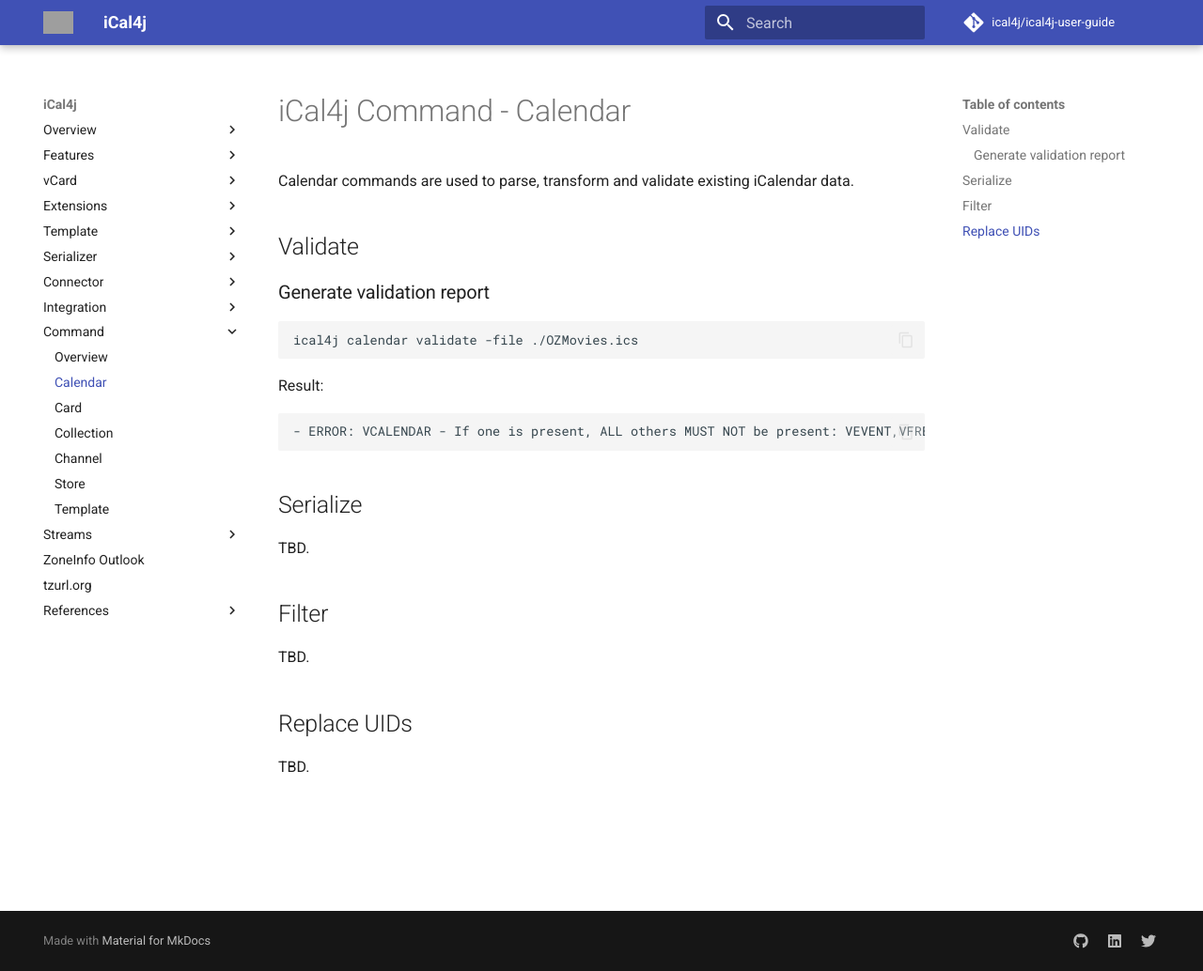
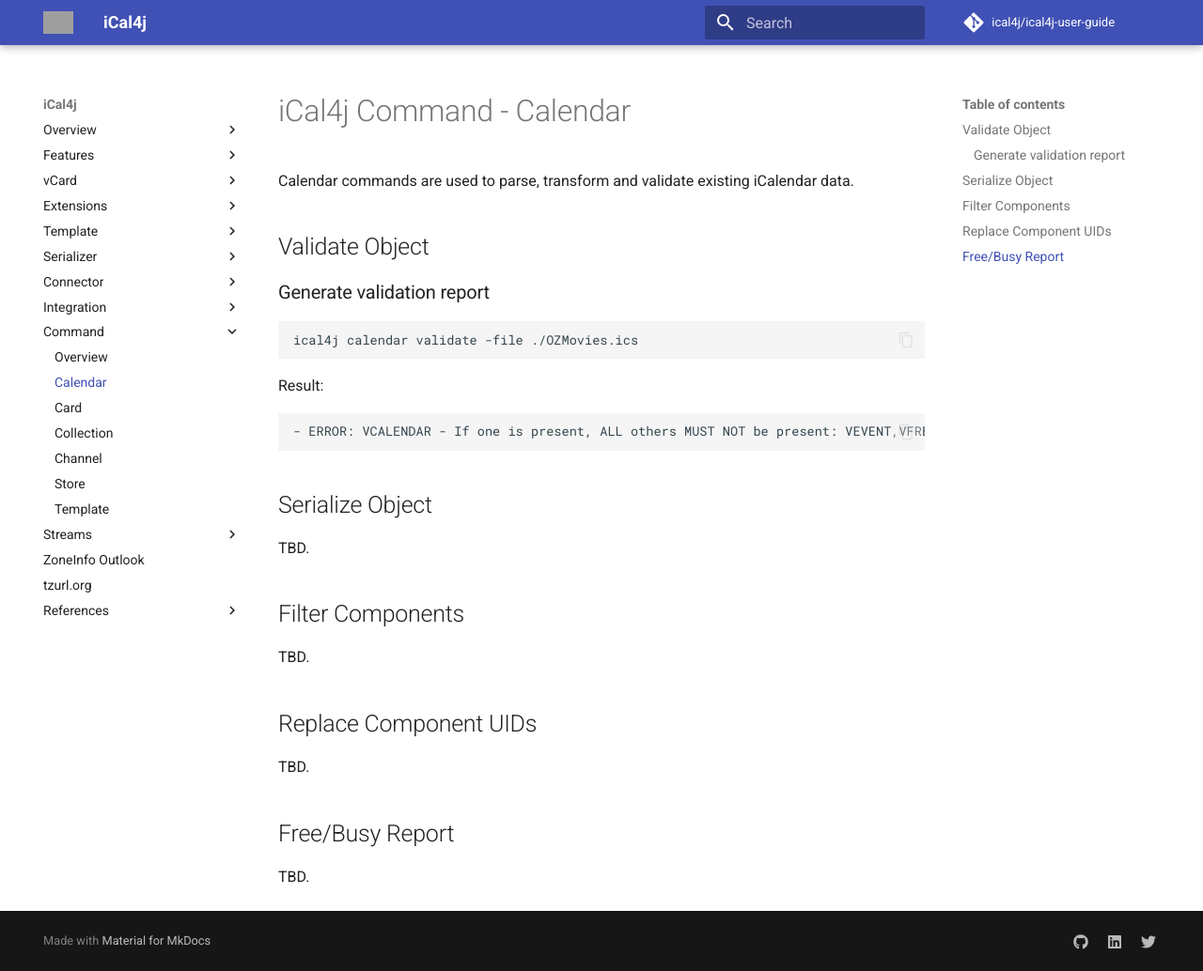
Before and after one commit to ical4j/ical4j-user-guide, an MkDocs documentation site: the page built from docs/command/calendar.md, in a window 1280 px wide and 1034 px high. Shown: the whole window at 94% size. Built offline with MkDocs 1.6.1 and Material for MkDocs 9.7.7, drawn with Linux system fonts in a browser that asks for light colours; comment, search, counter and statistics services are not loaded; grey boxes are pictures that could not be loaded.

Commit message:
Update calendar.md

````diff
--- a/docs/command/calendar.md
+++ b/docs/command/calendar.md
@@ -2,7 +2,7 @@
 
 Calendar commands are used to parse, transform and validate existing iCalendar data.
 
-## Validate
+## Validate Object
 
 ### Generate validation report
 
@@ -14,14 +14,18 @@
 - ERROR: VCALENDAR - If one is present, ALL others MUST NOT be present: VEVENT,VFREEBUSY,VTODO,VJOURNAL
 ```
 
-## Serialize
+## Serialize Object
 
 TBD.
 
-## Filter
+## Filter Components
 
 TBD.
 
-## Replace UIDs
+## Replace Component UIDs
 
 TBD.
+
+## Free/Busy Report
+
+TBD.
````
